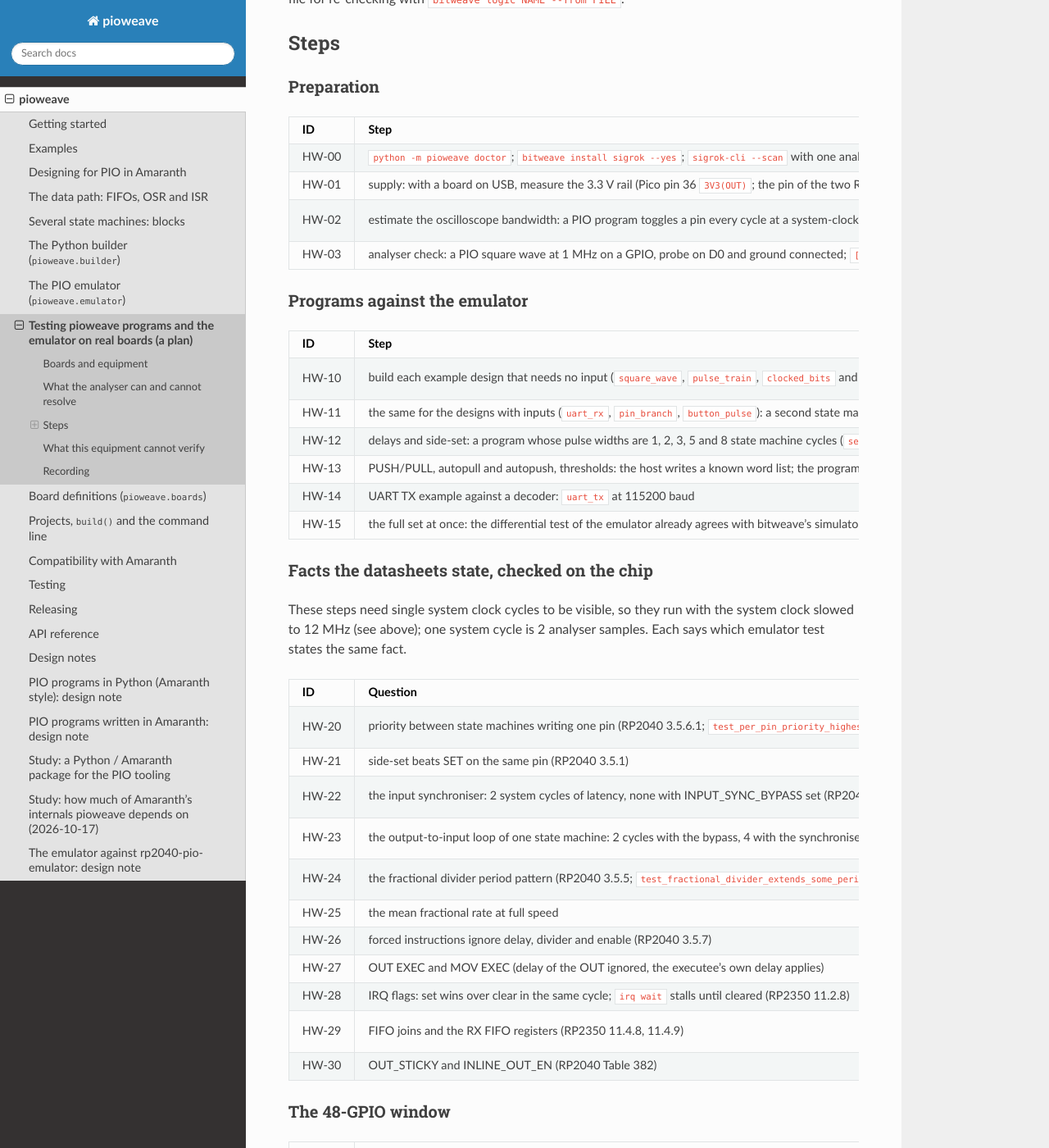
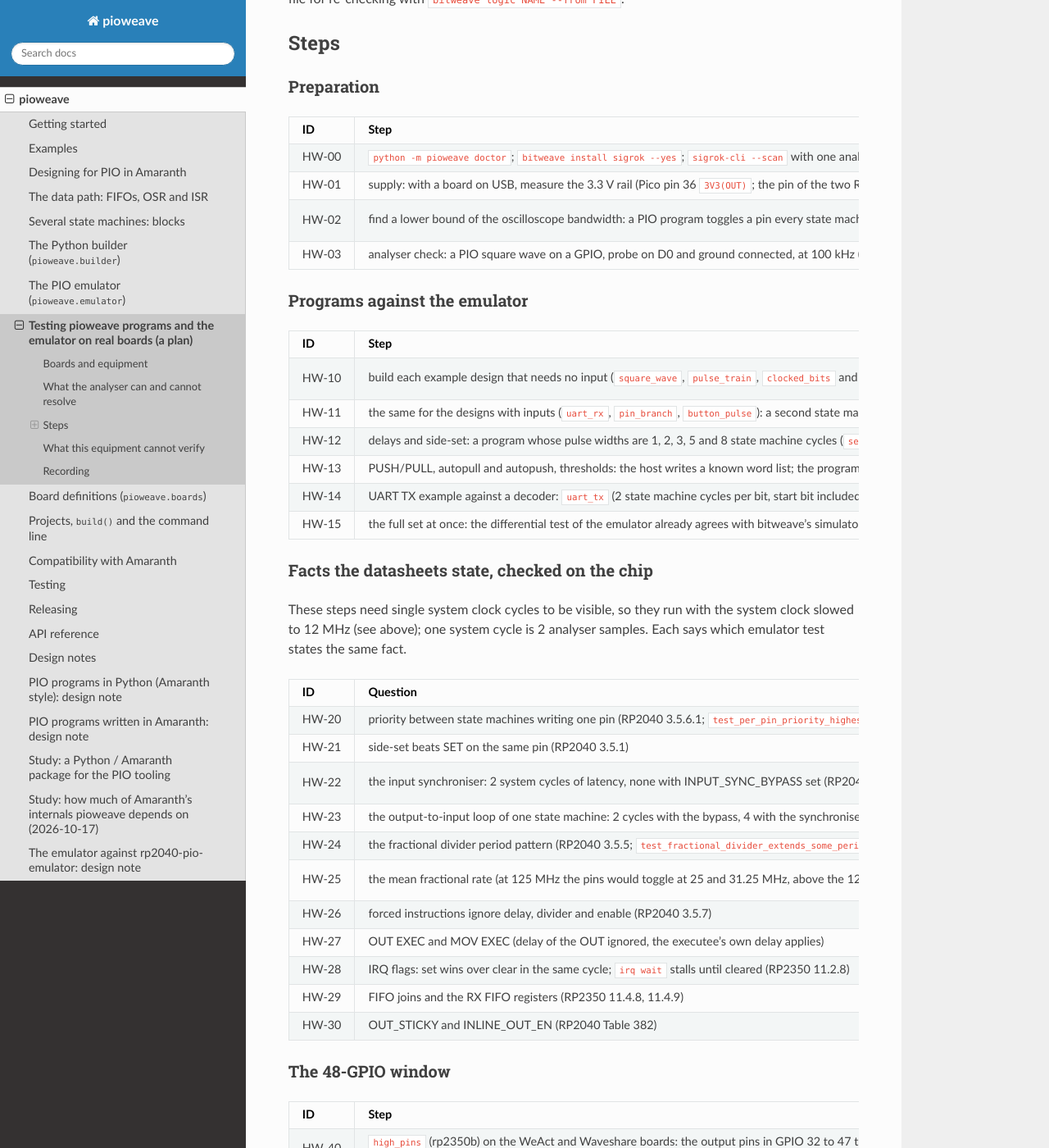
Before and after one commit to youprint/pioweave, a Sphinx documentation site: the page built from docs/hardware-testing.rst, in a window 1280 px wide and 1400 px high, scrolled down 1461 px. Shown: the whole window at 82% size. Built offline with Sphinx 7.4.7 and the Read the Docs theme 3.1.0, drawn with Linux system fonts in a browser that asks for light colours.

Commit message:
Fix COR-05, COR-33: hardware test plan steps feasible with a 24 MHz analyser and an unknown scope
HW-02 becomes a lower bound, HW-03 duty tolerance follows the sample size, HW-14 states the clock for 115200 baud, HW-15 one analyser per capture, HW-22/23 median of
captures with the +/- 1 sample per edge, HW-25 at the 12 MHz system clock (25 and 31.25 MHz pins are above the analyser Nyquist limit).

Co-Authored-By: Claude Sonnet 5.5 <noreply@anthropic.com>
Claude-Session: https://claude.ai/code/session_01DV1zUNWHufu6m47todAnVy

```diff
--- a/docs/hardware-testing.rst
+++ b/docs/hardware-testing.rst
@@ -79,13 +79,13 @@ Preparation
      - multimeter
      - 3.3 V +/- 0.1 V ``[confirm]``; a board that fails is not used for the later steps
    * - HW-02
-     - estimate the oscilloscope bandwidth: a PIO program toggles a pin every cycle at a system-clock divider that gives 1, 5, 10, 20 MHz; read the amplitude on the scope
+     - find a lower bound of the oscilloscope bandwidth: a PIO program toggles a pin every state machine cycle (pin frequency = state machine clock / 2) at 1, 5, 10 and 20 MHz, and at the highest rate the chip gives (divider 1: system clock / 2, 62.5 MHz at 125 MHz ``[verify]``); read the amplitude on the scope with the shortest ground lead
      - oscilloscope, PIO program (``pioweave.designs.SquareWave`` at a chosen ``sm_clock_hz``)
-     - the frequency at which the displayed amplitude falls to 70 % of the 1 MHz amplitude is a rough upper bound of the usable bandwidth; the value is an estimate ``[estimate]`` (a square wave also contains harmonics) and is written down in this document
+     - write down the highest frequency at which the displayed amplitude is still at least 70 % of the 1 MHz amplitude: it is a lower bound of the bandwidth (``bandwidth >= f``), not the bandwidth, because a scope of ordinary bandwidth will not fall to 70 % at these rates and the pad (drive strength, slew rate), the probe and the ground lead limit the amplitude first; the bandwidth itself is read from the scope's data sheet or a sine generator, which this plan does not have ``[confirm]``
    * - HW-03
-     - analyser check: a PIO square wave at 1 MHz on a GPIO, probe on D0 and ground connected; ``[logic.sq]`` with ``measure freq_hz = 1000000`` and ``duty_pct = 50``
+     - analyser check: a PIO square wave on a GPIO, probe on D0 and ground connected, at 100 kHz (one analyser sample = 41.7 ns = 0.42 point of duty) and at 1 MHz (one sample = 4.2 points); ``[logic.sq]`` with ``measure freq_hz`` and ``duty_pct = 50``
      - analyser, then the oscilloscope on the same pin to cross-check
-     - frequency within 2 %, duty within 2 points; if the oscilloscope frequency differs from the analyser's by more than 2 % the analyser time base is not trusted for absolute values
+     - frequency within 2 % at both rates; duty within 2 points at 100 kHz and within 5 points at 1 MHz (a correct 50 % signal reads 45.8 % or 54.2 % in a single 1 MHz capture); if the oscilloscope frequency differs from the analyser's by more than 2 % the analyser time base is not trusted for absolute values
 
 Programs against the emulator
 ~~~~~~~~~~~~~~~~~~~~~~~~~~~~~
@@ -114,12 +114,12 @@ Programs against the emulator
      - analyser with ``decode`` (the SPI decoder of sigrok, ``protocol = "spi"`` ``[verify]`` for the decoder name and options)
      - the decoded bytes equal the written words in order
    * - HW-14
-     - UART TX example against a decoder: ``uart_tx`` at 115200 baud
+     - UART TX example against a decoder: ``uart_tx`` (2 state machine cycles per bit, start bit included) at 115200 baud, that is a state machine clock of 230.4 kHz (104 analyser samples per cycle)
      - analyser, ``[[logic.uart.decode]] protocol = "uart"``
      - decoded bytes equal the transmitted bytes (``expect_bytes``)
    * - HW-15
      - the full set at once: the differential test of the emulator already agrees with bitweave's simulator; here the same random cases (``tests/emu_random.py``, output pins only) are run on the chip and compared with the emulator. Choose cases without input waveforms and without undefined behaviour (those where the emulator and the simulator do not stop); at most 16 cases per session
-     - analyser (8 channels per analyser; use up to 4 analysers when more pins are needed)
+     - one analyser (8 channels); a case that needs more than 8 pins is split into several captures, because the four analysers have independent time bases and no common trigger, so their captures cannot be compared cycle by cycle
      - the captured pad levels equal the emulator's ``Result.wave`` for each case, with the same tolerance as HW-10
 
 Facts the datasheets state, checked on the chip
@@ -144,20 +144,20 @@ These steps need single system clock cycles to be visible, so they run with the
      - the pin is 0
    * - HW-22
      - the input synchroniser: 2 system cycles of latency, none with INPUT_SYNC_BYPASS set (RP2040 3.5.6.3; ``test_synchroniser_is_two_flops_and_bypassed_per_gpio``)
-     - SM0 toggles pin A; a jumper joins A to B; SM1 ``wait 1 pin`` on B then ``set`` pin C; measure A rising to C rising, with the bypass bit for B cleared and then set (INPUT_SYNC_BYPASS is a register of the block; how the Pico SDK sets it is ``[verify]`` in the installed SDK)
-     - the latency with the bypass cleared exceeds the one with the bypass set by 2 system cycles = 167 ns = 4 samples (+/- 1 sample); the absolute numbers are compared with the emulator's (``sync_cycles`` 2 and 0, ``loopback="datasheet"``)
+     - SM0 toggles pin A; a jumper joins A to B; SM1 ``wait 1 pin`` on B then ``set`` pin C; measure A rising to C rising, with the bypass bit for B cleared and then set (INPUT_SYNC_BYPASS is a register of the block; the Pico SDK function is ``pio_set_input_sync_bypass_with_mask`` [verify in the installed SDK version]; the generated ``main.c`` sets the bypass for every GPIO the design reads, so the step edits it for the cleared case)
+     - the latency with the bypass cleared exceeds the one with the bypass set by 2 system cycles = 167 ns = 4 samples; each of the two edges is read to +/- 1 sample, so one capture gives 4 +/- 2 samples: take the median of at least 10 captures and accept 3 to 5 samples; the absolute numbers are compared with the emulator's (``sync_cycles`` 2 and 0, ``loopback="datasheet"``)
    * - HW-23
      - the output-to-input loop of one state machine: 2 cycles with the bypass, 4 with the synchroniser (RP2040 3.5.6.1; ``test_own_outputs_seen_after_two_or_four_cycles_in_datasheet_mode``)
      - a program sets a pin and ``jmp pin`` back-to-back on the same pin, then copies the observed level to a second pin; count the cycles between the two pin edges
-     - the count equals the emulator's with ``loopback="datasheet"`` (2 and 4); on the RP2350 the datasheet does not state it: record the measured value, it settles the ``[verify]`` in :doc:`emulator`
+     - the count equals the emulator's with ``loopback="datasheet"`` (2 and 4 system cycles = 4 and 8 samples at 12 MHz; median of at least 10 captures, each edge +/- 1 sample); on the RP2350 the datasheet does not state it: record the measured value, it settles the ``[verify]`` in :doc:`emulator`
    * - HW-24
      - the fractional divider period pattern (RP2040 3.5.5; ``test_fractional_divider_extends_some_periods_by_one``)
      - divider 2.5 at the 12 MHz system clock, the program toggles a pin every state machine cycle; read the half-periods from the capture
      - the half-periods alternate 2 and 3 system cycles (167 ns and 250 ns); which of them comes first after enabling is ``[verify]`` in :doc:`emulator`: record it. At 125 MHz the 8 ns steps are below the analyser's resolution: check only the mean (HW-25)
    * - HW-25
-     - the mean fractional rate at full speed
-     - two state machines of the same block with dividers 2.5 and 2.0 toggling two pins; compare the two frequencies in one capture
-     - the ratio is 1.25 within 0.2 % (both use the analyser's time base)
+     - the mean fractional rate (at 125 MHz the pins would toggle at 25 and 31.25 MHz, above the 12 MHz Nyquist limit of the 24 MHz analyser, so the step runs at the 12 MHz system clock)
+     - system clock slowed to 12 MHz (see above); two state machines of the same block with dividers 2.5 and 2.0 toggling two pins every cycle (pins at 2.4 MHz and 3 MHz: 10 and 8 samples per period); count the edges of both pins in one capture of at least 1 ms. Variant at 125 MHz: dividers 250.5 and 250.0 (pins at 249.5 kHz and 250 kHz, ratio 1.002), counted over a capture of at least 100 ms ``[verify]`` the capture depth of the DLA Mini
+     - the ratio of the edge counts is 1.25 within 0.2 % at 12 MHz (2400 and 3000 edges per ms, so one edge of counting error is 0.04 %); both pins use the analyser's time base, so its accuracy cancels
    * - HW-26
      - forced instructions ignore delay, divider and enable (RP2040 3.5.7)
      - the host writes SMx_INSTR with a ``set pins`` that carries a delay of 9 while the state machine is disabled and with a divider of 1000
```
